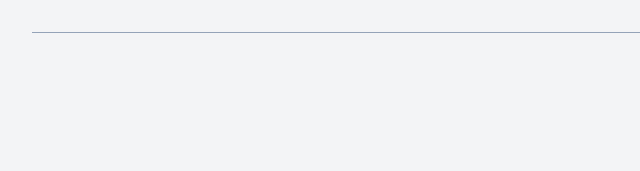
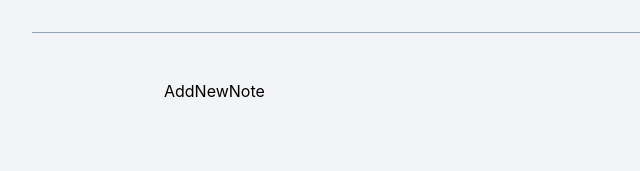
Before and after one commit to afshinmhdz/noteAppReact, a React (Vite) app: page / in a window 1280 px wide. Shown: the top 171 px of the page, without its empty margins (0-640 px from the left). Built offline with nearby package versions, Linux system fonts and the light colour scheme.

Commit message:
added new component with name AddNewNote.jsx

```diff
--- /dev/null
+++ b/src/AddNewNote.jsx
@@ -0,0 +1,4 @@
+function AddNewNote(){
+    return(<div className="add-new-note">AddNewNote</div>)
+}
+export default AddNewNote
--- a/src/App.jsx
+++ b/src/App.jsx
@@ -1,9 +1,10 @@
+import AddNewNote from "./AddNewNote";
 import "./App.css";
 function App() {
   return <div className="container">
     <div className="note-header"></div>
     <div className="note-app">
-      <div className="add-new-note"></div>
+      <AddNewNote/>
       <div className="note-container"></div>
     </div>
 
```
